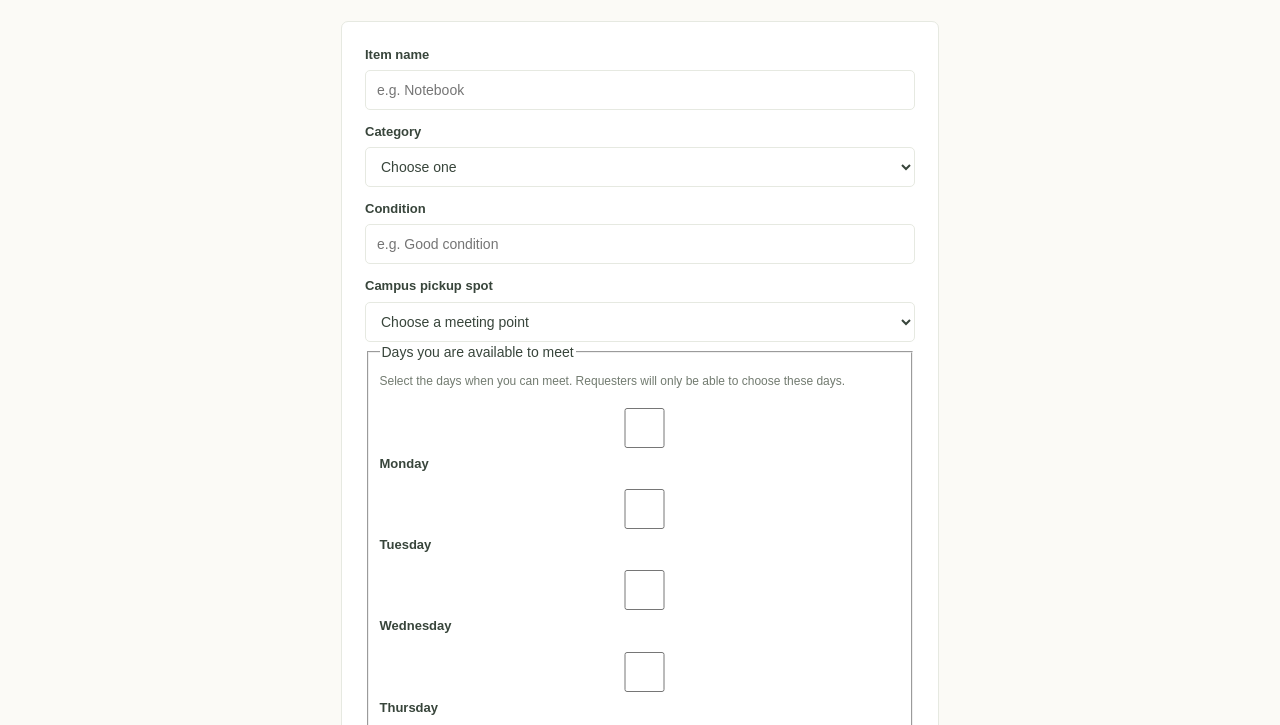
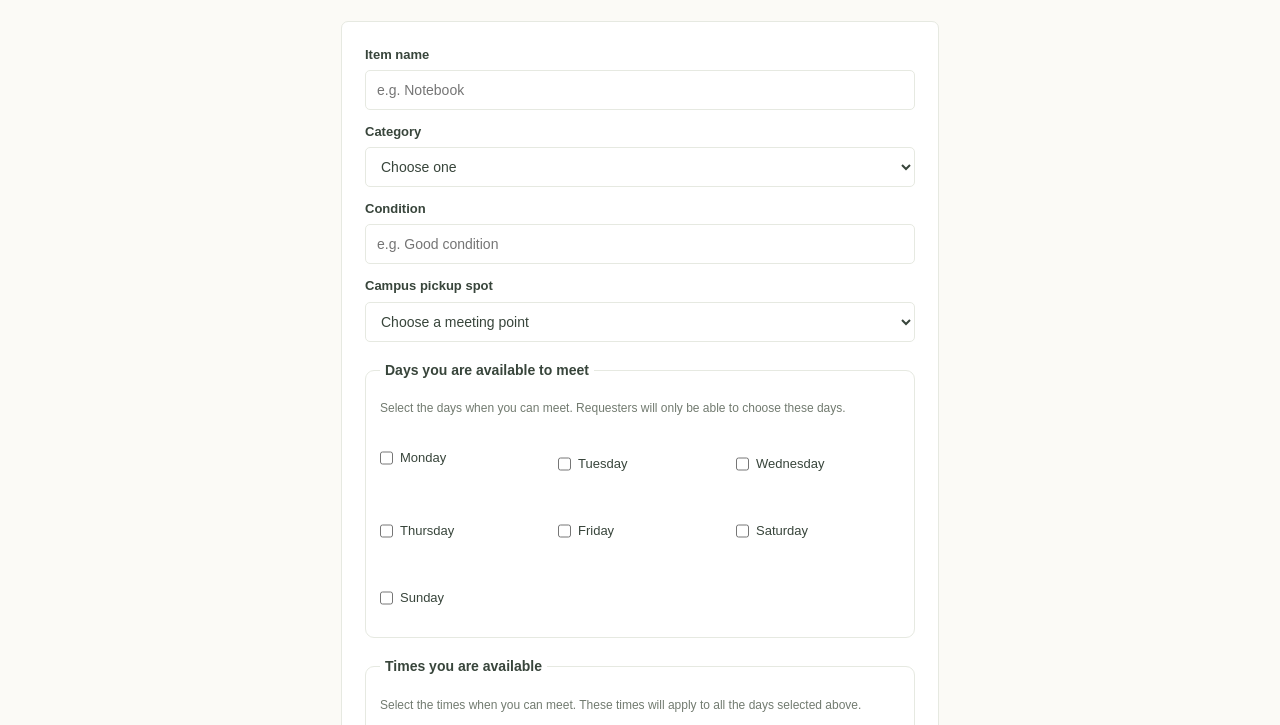
Before and after one commit to STARLORD-7/Campus_Pantry, a plain HTML site: page give.html in a window 1280 px wide. Shown: the part 219-944 px from the top of the page. Drawn offline with Linux system fonts and the light colour scheme.

Commit message:
Update style.css

```diff
--- a/style.css
+++ b/style.css
@@ -644,19 +644,6 @@ label:first-child {
     font-size: 13px;
 }
 
-/* Meetup details and listing management */
-.form-note {
-    color: var(--muted);
-    font-size: 12px;
-    margin: 4px 0 14px;
-}
-
-.listing-status {
-    display: inline-block;
-    margin: 8px 0;
-    color: var(--green);
-}
-
 /* Tablet and smaller screens */
 @media (max-width: 760px) {
     header {
@@ -750,3 +737,66 @@ label:first-child {
         flex-direction: column;
     }
 }
+
+/* Meetup details and listing management */
+.form-note {
+    color: var(--muted);
+    font-size: 12px;
+    margin: 4px 0 14px;
+}
+
+.listing-status {
+    display: inline-block;
+    margin: 8px 0;
+    color: var(--green);
+}
+
+.item small {
+    display: block;
+    margin: 5px 0;
+}
+
+/* Owner-set meetup availability */
+.availability-fieldset {
+    margin: 18px 0;
+    padding: 14px;
+    border: 1px solid var(--border);
+    border-radius: 9px;
+}
+
+.availability-fieldset legend {
+    padding: 0 5px;
+    font-weight: 700;
+    color: var(--dark-green);
+}
+
+.availability-options {
+    display: grid;
+    grid-template-columns: repeat(auto-fit, minmax(125px, 1fr));
+    gap: 10px 14px;
+}
+
+.availability-options label {
+    display: flex;
+    align-items: center;
+    gap: 7px;
+    font-weight: 400;
+}
+
+.availability-options input {
+    width: auto;
+    margin: 0;
+    accent-color: var(--green);
+}
+
+.dialog label[for="request-day"],
+.dialog label[for="request-time"] {
+    display: block;
+    margin: 12px 0 5px;
+    font-weight: 700;
+}
+
+.dialog select {
+    width: 100%;
+    margin-bottom: 8px;
+}
```
